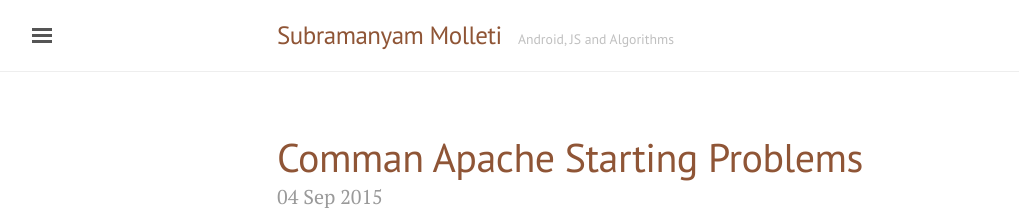
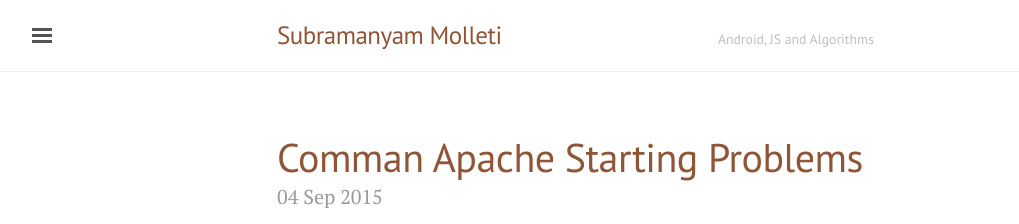
Before and after one commit to subramanyammolleti/subramanyammolleti.github.io, a Jekyll site: the page built from index.html, in a window 1280 px wide. Shown: the top 224 px of the page, without its empty margins (3-1022 px from the left). Built offline with Jekyll 4.4.1, drawn with Linux system fonts in a browser that asks for light colours; the list of posts is cut into pages by our own code.

Commit message:
Tag Line css

```diff
--- a/public/css/lanyon.css
+++ b/public/css/lanyon.css
@@ -112,7 +112,7 @@
   font-weight: 400;
   color: #c0c0c0;
   letter-spacing: 0;
-  padding-left:10px;
+  padding-left:210px;
 }
 
 @media (max-width: 48em) {
```
